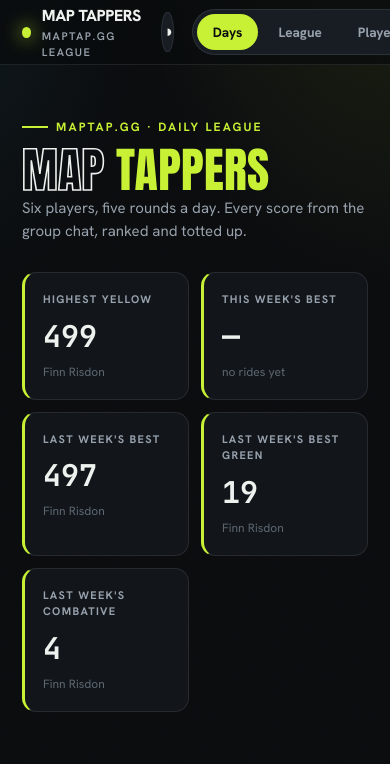
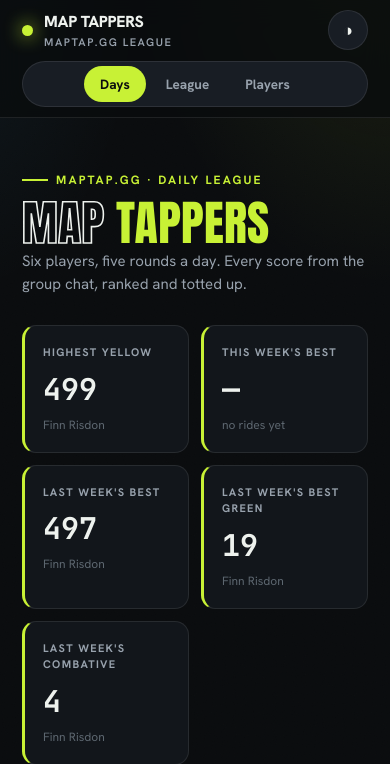
Before and after one commit to DanielChicot/maptap, a FastAPI app: page /days in a window 390 px wide; the page is wider, and only the part inside the window is pictured. Shown: the top 764 px of that part. Run offline with FastAPI, Linux system fonts and the light colour scheme; data comes from the database, SQL or seed files in the repository.

Commit message:
Wrap the nav onto two rows at phone width
The mobile rule put the tabs on their own full-width row, but the nav
row could not wrap and had a fixed height, so the tabs overflowed the
viewport and every page scrolled sideways. Let the nav wrap and size to
its content, with the theme button pushed right on the first row.

```diff
--- a/src/maptap/static/styles.css
+++ b/src/maptap/static/styles.css
@@ -170,5 +170,7 @@ tr[aria-expanded="true"] .caret { transform: rotate(90deg); color: var(--accent)
   .stat-row { grid-template-columns: repeat(2, 1fr); }
   .day-grid { grid-template-columns: 1fr; }
   .toolbar.win-rows { grid-template-columns: 1fr; }
+  .nav-inner { flex-wrap: wrap; height: auto; row-gap: 10px; padding-top: 10px; padding-bottom: 10px; }
+  .theme-btn { margin-left: auto; }
   .tabs { order: 3; width: 100%; margin: 0; justify-content: center; }
 }
```
